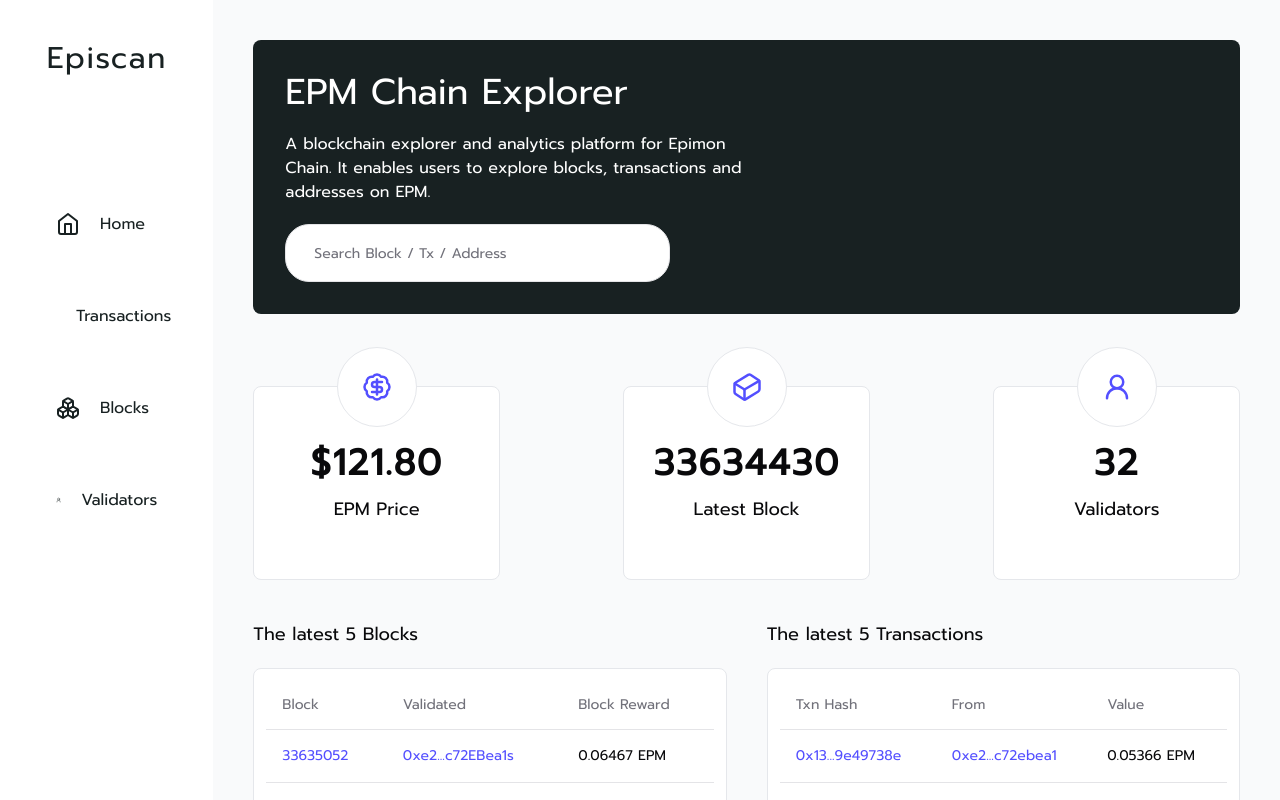
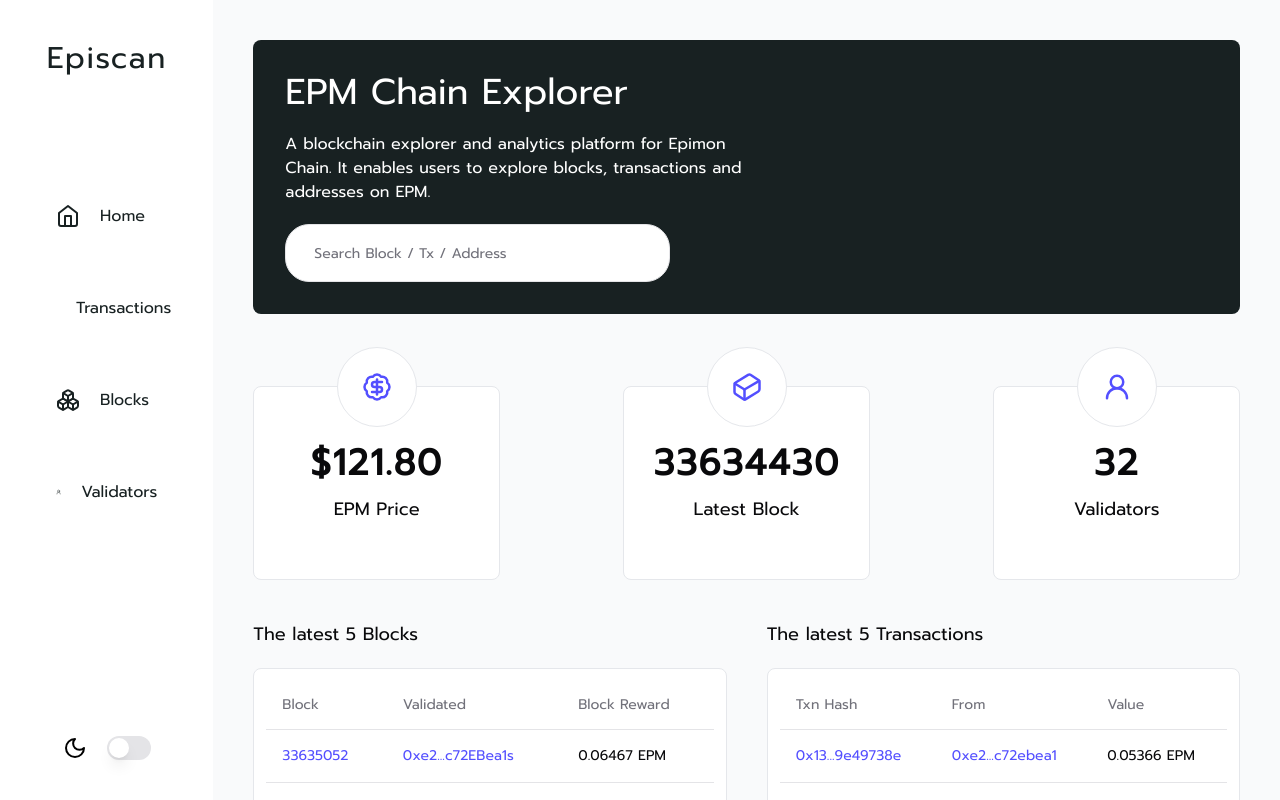
Before and after one commit to canccevik/epimon, a Next.js app in the folder apps/episcan/: page / in a window 1280 px wide. Shown: the top 800 px of the page. Built offline with nearby package versions, Linux system fonts and the light colour scheme.

Commit message:
feat(es): add switch theme section to sidebar

```diff
--- a/apps/episcan/src/app/sidebar.tsx
+++ b/apps/episcan/src/app/sidebar.tsx
@@ -1,4 +1,6 @@
+import { Switch } from '@/components/ui/switch'
 import { sidebarNavItems } from '@/config/sidebar'
+import { Moon } from 'lucide-react'
 import Link from 'next/link'
 
 export default function Sidebar() {
@@ -11,7 +13,7 @@ export default function Sidebar() {
       <div className="w-full flex flex-col gap-y-5 px-8">
         {sidebarNavItems.map((item, i) => (
           <Link
-            className="w-full flex items-center p-6 gap-x-5 rounded-lg"
+            className="w-full flex items-center hover:bg-[#182122] hover:text-white duration-200 hover:duration-200 p-6 gap-x-5 rounded-lg"
             href={item.path}
             key={i}
           >
@@ -23,7 +25,10 @@ export default function Sidebar() {
 
       <div></div>
 
-      <div></div>
+      <div className="flex gap-x-5">
+        <Moon color="#000" />
+        <Switch />
+      </div>
     </div>
   )
 }
```
